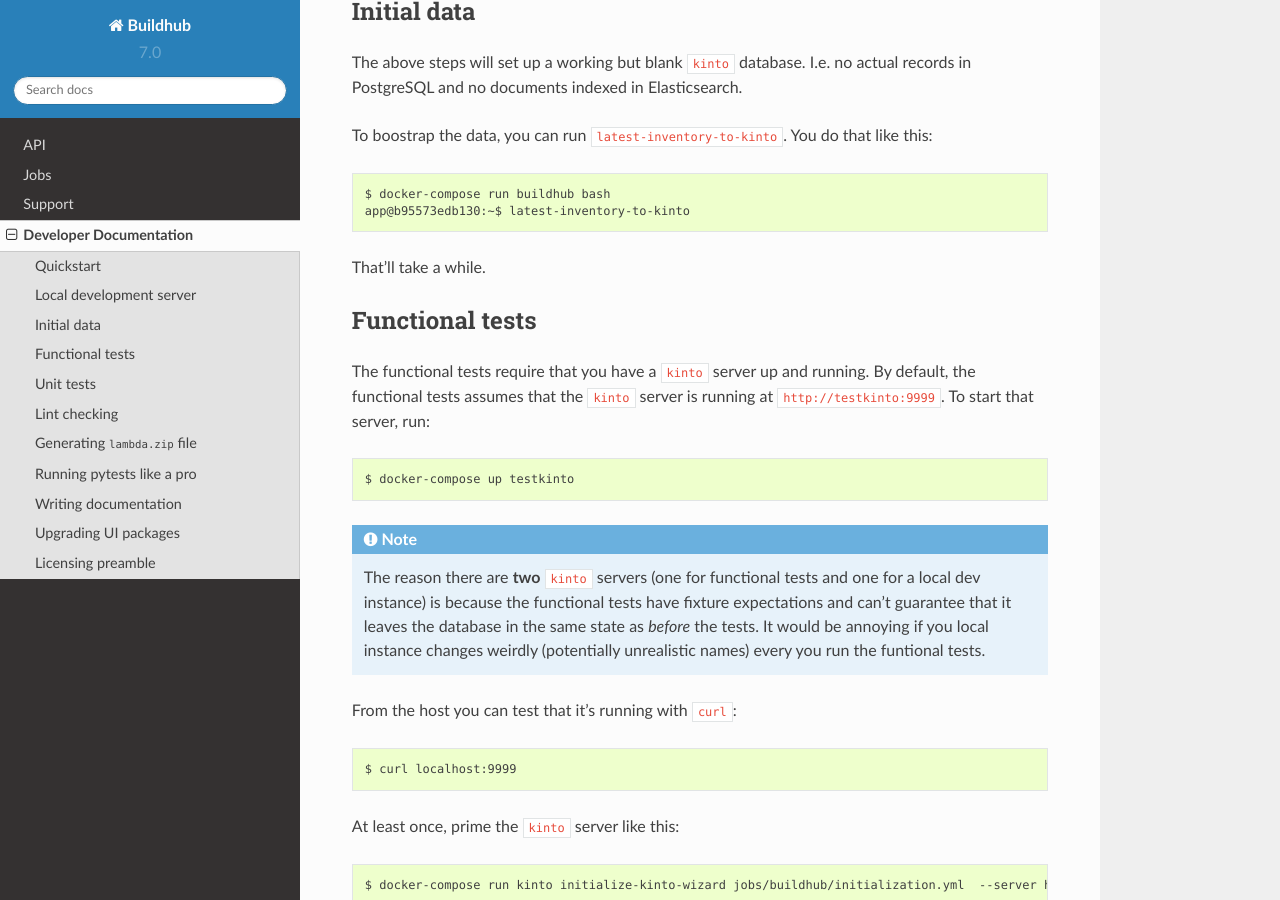
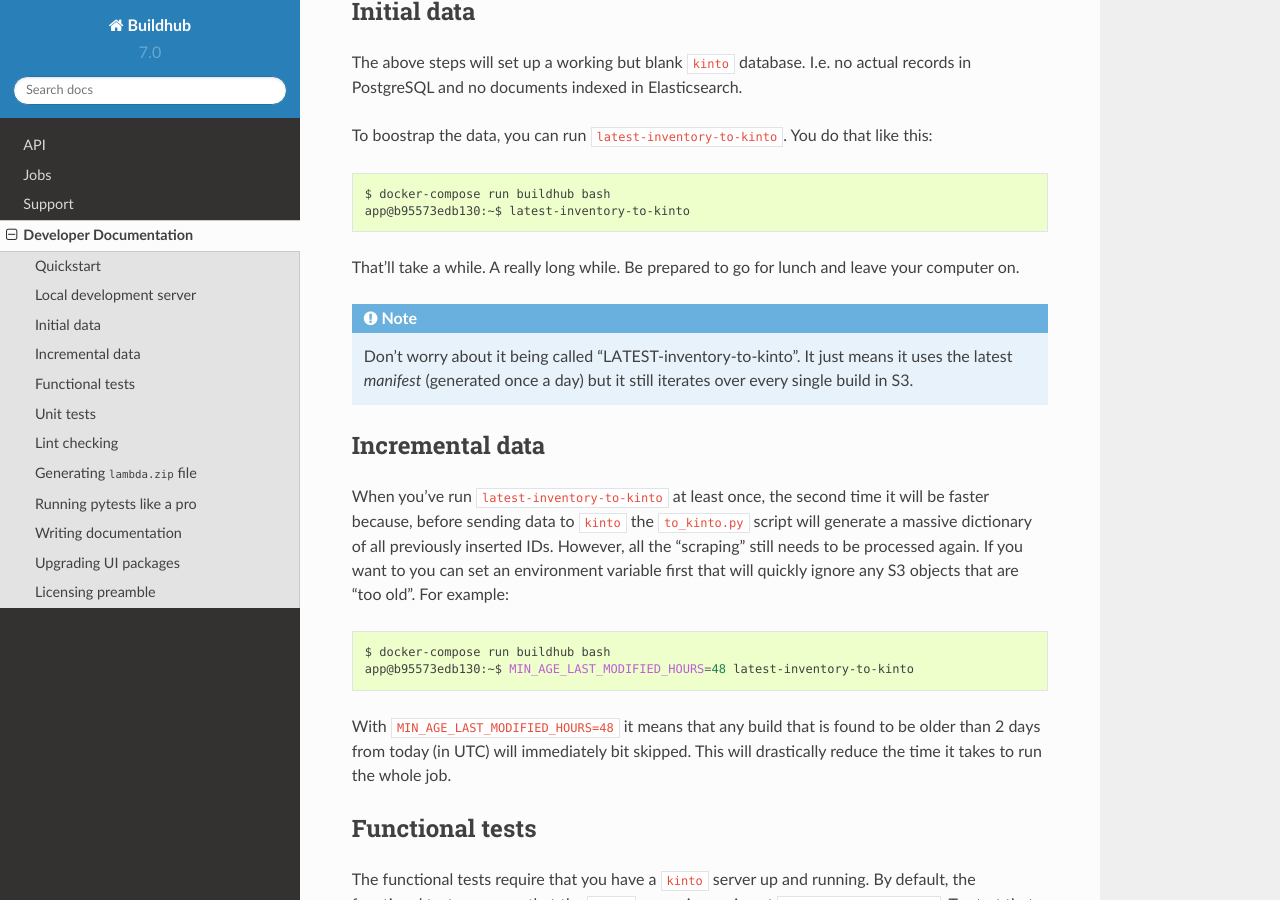
Before and after one commit to mozilla-services/buildhub, a Sphinx documentation site: the page built from docs/dev.rst, in a window 1280 px wide and 900 px high, scrolled down 1219 px. Built offline with Sphinx 7.4.7 and the Read the Docs theme 2.0.0, drawn with Linux system fonts in a browser that asks for light colours.

Commit message:
skip old csv entries, fixes #380

```diff
--- a/docs/dev.rst
+++ b/docs/dev.rst
@@ -73,7 +73,34 @@
     $ docker-compose run buildhub bash
     app@b95573edb130:~$ latest-inventory-to-kinto
 
-That'll take a while.
+That'll take a while. A really long while. Be prepared to go for lunch and
+leave your computer on.
+
+.. note::
+
+    Don't worry about it being called "LATEST-inventory-to-kinto". It just
+    means it uses the latest *manifest* (generated once a day) but it
+    still iterates over every single build in S3.
+
+
+Incremental data
+================
+
+When you've run ``latest-inventory-to-kinto`` at least once, the second time
+it will be faster because, before sending data to ``kinto`` the
+``to_kinto.py`` script will generate a massive dictionary of all previously
+inserted IDs. However, all the "scraping" still needs to be processed again.
+If you want to you can set an environment variable first that will
+quickly ignore any S3 objects that are "too old". For example:
+
+.. code-block:: shell
+
+    $ docker-compose run buildhub bash
+    app@b95573edb130:~$ MIN_AGE_LAST_MODIFIED_HOURS=48 latest-inventory-to-kinto
+
+With ``MIN_AGE_LAST_MODIFIED_HOURS=48`` it means that any build that is found
+to be older than 2 days from today (in UTC) will immediately bit skipped.
+This will drastically reduce the time it takes to run the whole job.
 
 Functional tests
 ================
--- a/docs/jobs.rst
+++ b/docs/jobs.rst
@@ -49,6 +49,7 @@
 * ``TIMEOUT_SECONDS`` (default: ``300``)
 * ``INITIALIZE_SERVER`` (default: ``true``): whether to initialize the destination bucket/collection.
 * ``SENTRY_DSN`` (default: empty/disabled. Example: ``https://<key>:<secret>@sentry.io/buildhub``)
+* ``MIN_AGE_LAST_MODIFIED_HOURS`` (default: ``0`` which disables it): number of days of age to consider analyzing and comparing against database.
 
 To use this script as an Amazon Lambda function, use the entry point:
 
```
Also changed, not shown: 4 other files.
